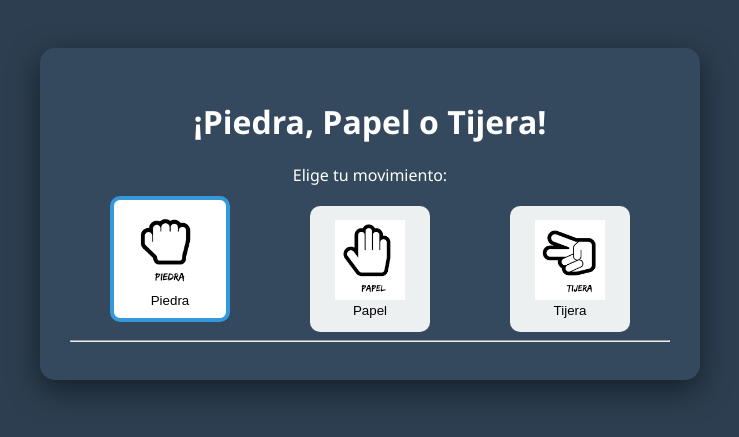
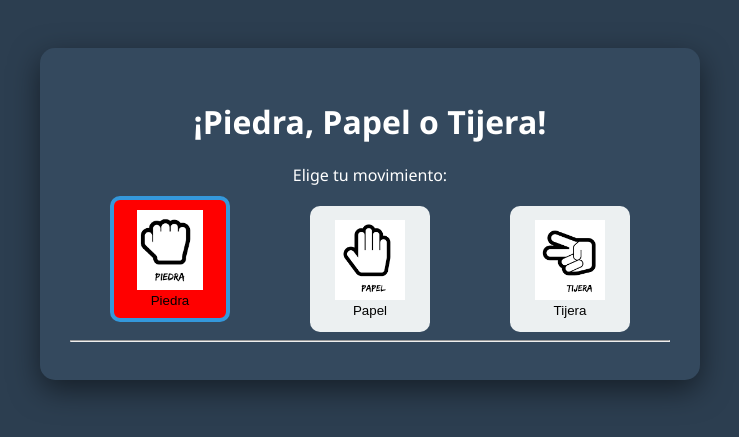
Before and after one commit to MrPotato1317/juego-ppt, a Flask app: page / in a window 1280 px wide, with the pointer over the restyled element. Shown: the part 186-623 px from the top of the page, without its empty margins (270-1009 px from the left). Run offline with Flask 3, Linux system fonts and the light colour scheme.

Commit message:
Update estilos.css
button-hover changed to red as a test

```diff
--- a/static/estilos.css
+++ b/static/estilos.css
@@ -40,7 +40,7 @@ button {
 button:hover {
     transform: translateY(-10px);
     border-color: #3498db;
-    background-color: white;
+    background-color: red;
 }
 
 button img {
@@ -83,4 +83,5 @@ button img {
 @keyframes fadeIn {
     from { opacity: 0; transform: scale(0.9); }
     to { opacity: 1; transform: scale(1); }
+
 }
```
